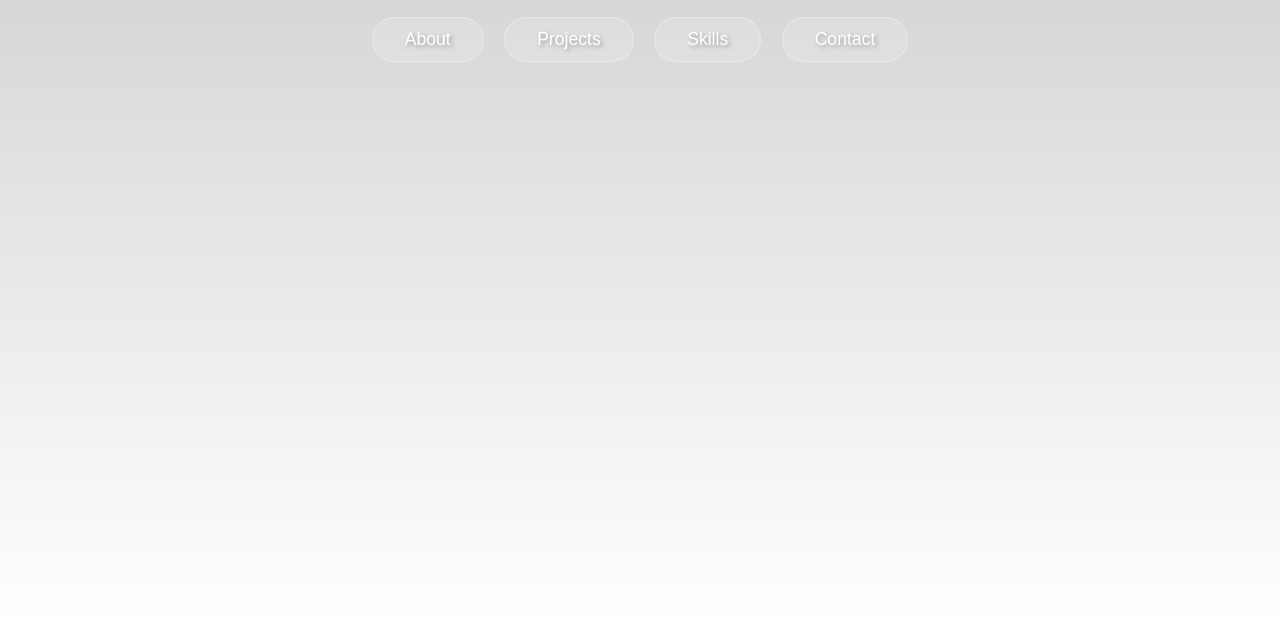
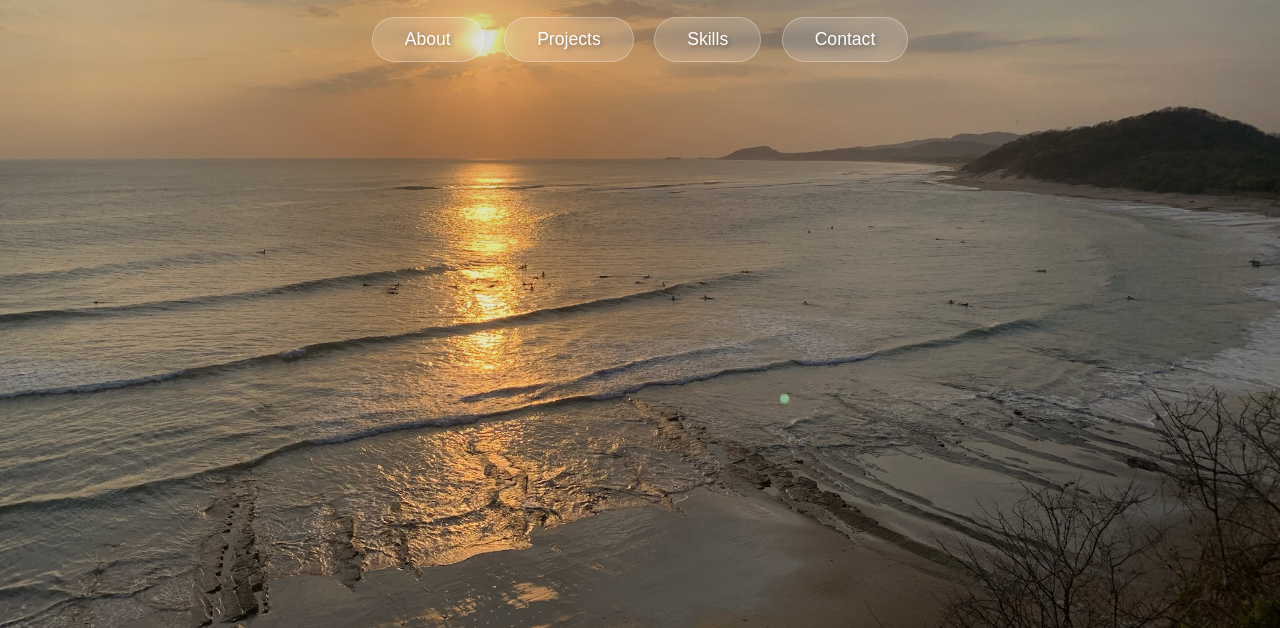
Before and after one commit to parker10soccer/parker10soccer.github.io, a plain HTML site: page index.html in a window 1280 px wide. Shown: the part 172-800 px from the top of the page. Drawn offline with Linux system fonts and the light colour scheme; files whose address does not match are found by name.

Commit message:
beach pic"

```diff
--- a/index.html
+++ b/index.html
@@ -25,8 +25,8 @@
             width: 100%;
             height: 100%;
             z-index: -1;
-            background: url('/api/placeholder/1920/1080') center/cover no-repeat;
-            /* Replace with your beach image path */
+            background: url('/Users/psmith/Documents/GitHub/parker10soccer.github.io/beach_pic.jpg') center/cover no-repeat;
+
         }
 
         .overlay {
```
Also changed, not shown: beach_pic.jpg (added).
